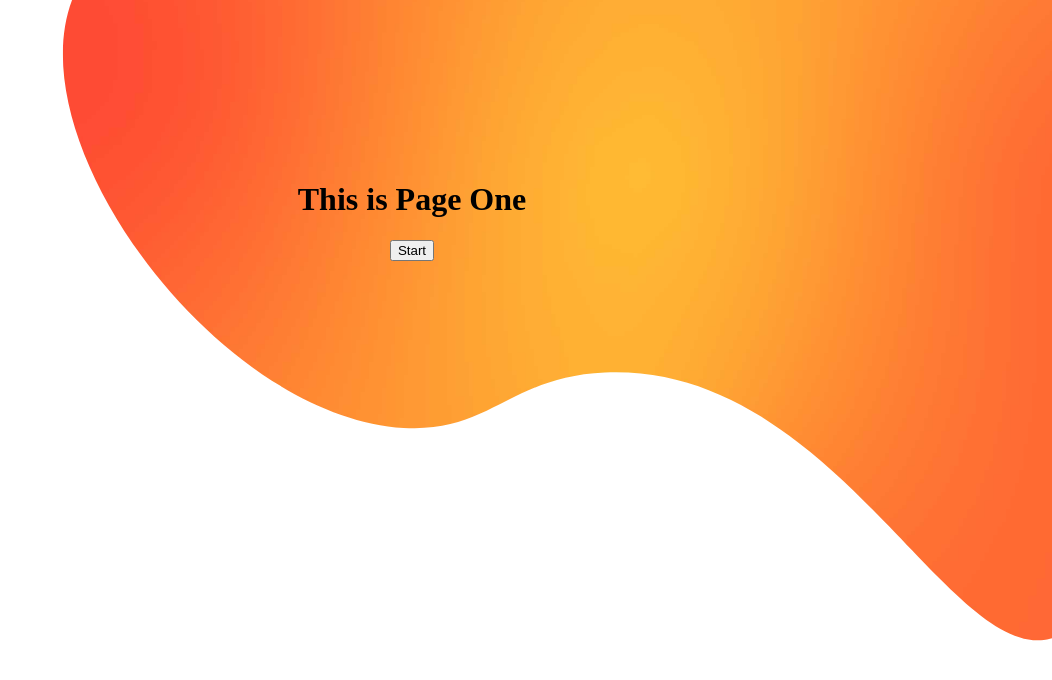
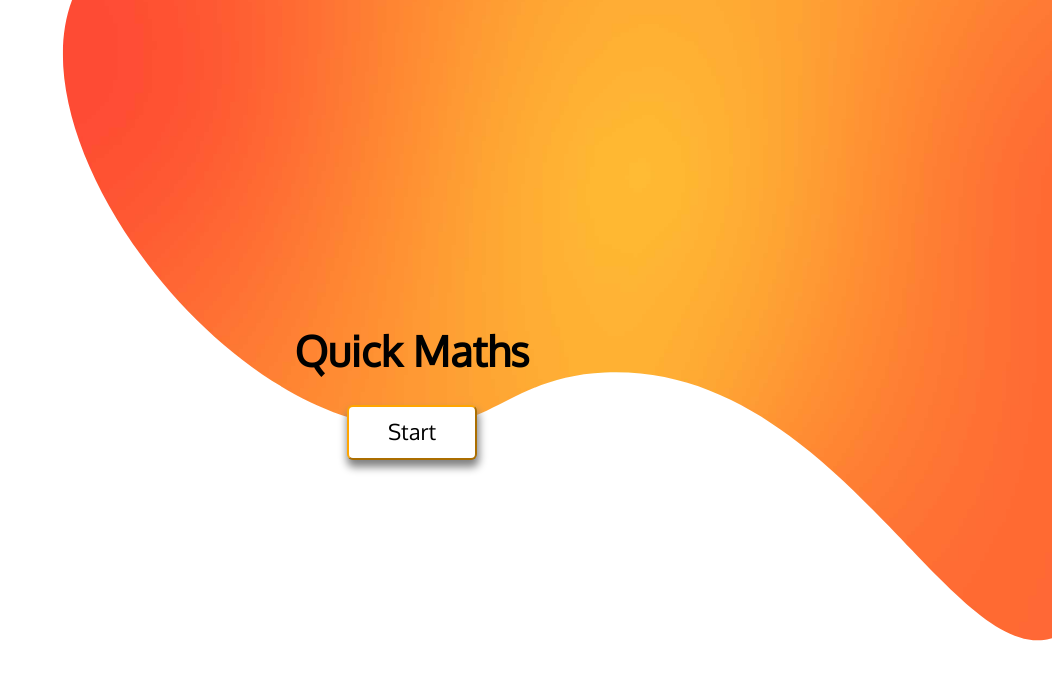
Before and after one commit to Cameron-FM/Quick-Maths, a Vue app in the folder app/: page / in a window 1280 px wide. Shown: the top 680 px of the page, without its empty margins (228-1280 px from the left). Built offline with nearby package versions, Linux system fonts and the light colour scheme.

Commit message:
Added new difficulty selection screen and updated start screen.

```diff
--- a/app/public/index.html
+++ b/app/public/index.html
@@ -5,7 +5,9 @@
     <meta http-equiv="X-UA-Compatible" content="IE=edge">
     <meta name="viewport" content="width=device-width,initial-scale=1.0">
     <link rel="icon" href="<%= BASE_URL %>favicon.ico">
-    <title>app</title>
+    <link href="https://fonts.googleapis.com/css?family=Oxygen&display=swap" rel="stylesheet">
+    <link href="https://fonts.googleapis.com/icon?family=Material+Icons" rel="stylesheet">
+    <title>App</title>
   </head>
   <body>
     <noscript>
--- a/app/src/App.vue
+++ b/app/src/App.vue
@@ -7,18 +7,24 @@
     <template v-if="currentPage === 2">
       <pageTwo @openPage = "changePage"/>
     </template>
+
+    <template v-if="currentPage === 3">
+      <pageThree @openPage = "changePage"/>
+    </template>
   </div>
 </template>
 
 <script>
 import pageOne from './components/pageOne'
 import pageTwo from './components/pageTwo'
+import pageThree from './components/pageThree'
 
 export default {
   name: 'app',
   components: {
     pageOne,
-    pageTwo
+    pageTwo,
+    pageThree
   },
   data: () => {
     return {
--- a/app/src/components/pageOne.vue
+++ b/app/src/components/pageOne.vue
@@ -13,7 +13,7 @@
     name: 'pageOne',
     data: () => {
       return {
-        msg: "This is Page One"
+        msg: "Quick Maths"
       }
     },
     methods: {
@@ -26,8 +26,21 @@
 
 <style lang="stylus" scoped>
   div
-    h1
+    h1, button
       color: black
+      font-family: 'Oxygen', sans-serif
+      font-size: 42px
+
+    button
+      font-size: 22px
+      padding-bottom: 4px
+      outline: none
+      width: 130px
+      height: 55px
+      background: white
+      border-color: orange
+      border-radius: 6px
+      box-shadow: 1px 6px 8px 1px grey
 
     img
       position: absolute
@@ -36,7 +49,7 @@
       z-index: -1
 
     div:nth-child(2)
-      margin-top: 20vh
+      margin-top: 37vh
       display: flex
       align-items: center
       flex-direction: column
--- /dev/null
+++ b/app/src/components/pageThree.vue
@@ -0,0 +1,46 @@
+<template>
+  <div>
+    <img src="@/assets/cutOut.svg">
+    <button class="backBtn" v-on:click = "back"><i class="material-icons">{{icon}}</i></button>
+  </div>
+</template>
+
+<script>
+  export default{
+    name: 'pageThree',
+    data: () => {
+      return {
+        msg: "This is Page Two",
+        icon: "arrow_back_ios"
+      }
+    },
+    methods: {
+      back: function(){
+        this.$emit("openPage", 2)
+      }
+    }
+  }
+</script>
+
+<style lang="stylus" scoped>
+  div
+    button
+      color: black
+      font-family: 'Oxygen', sans-serif
+
+    .backBtn
+      outline: none
+      background: white
+      font-size: 22px
+      border: none
+      padding-left: 10px
+      padding-top: 5px
+      text-shadow: 1px 2px 5px grey;
+
+    img
+      position: absolute
+      margin-top: 0
+      top: 0
+      z-index: -1
+
+</style>
--- a/app/src/components/pageTwo.vue
+++ b/app/src/components/pageTwo.vue
@@ -1,9 +1,13 @@
 <template>
   <div>
     <img src="@/assets/cutOut.svg">
+    <button class="backBtn" v-on:click = "back"><i class="material-icons">{{icon}}</i></button>
     <div>
-      <h1>{{ msg }}</h1>
-      <button v-on:click = "start">Back</button>
+      <ol>
+        <li v-for="difficulty in difficulties">
+          <button class="diffBtn" v-on:click = "Easy"> {{difficulty.text}} </button>
+        </li>
+      </ol>
     </div>
   </div>
 </template>
@@ -13,12 +17,17 @@
     name: 'pageTwo',
     data: () => {
       return {
-        msg: "This is Page Two"
+        icon: "arrow_back_ios",
+        difficulties : [
+          {text: 'Easy'}, {text: 'Medium'}, {text: 'Hard'}]
       }
     },
     methods: {
-      start: function(){
+      back: function(){
         this.$emit("openPage", 1)
+      },
+      Easy: function(){
+        this.$emit("openPage", 3)
       }
     }
   }
@@ -26,17 +35,42 @@
 
 <style lang="stylus" scoped>
   div
-    h1
+    h1, button
       color: black
+      font-family: 'Oxygen', sans-serif
+
+    .backBtn
+      outline: none
+      background: white
+      font-size: 22px
+      border: none
+      padding-left: 10px
+      padding-top: 5px
+      text-shadow: 1px 2px 5px grey;
+
+    ol, li
+      padding: 0
+      list-style-type:none
+
+    .diffBtn
+      font-size: 22px
+      outline: none
+      background-color: white
+      margin-bottom: 30px
+      width: 250px
+      height: 50px
+      border-color: orange
+      border-radius: 6px
+      box-shadow: 1px 6px 8px 1px grey
 
     img
       position: absolute
       margin-top: 0
-      top: @margin-top
-      z-index:-1
+      top: 0
+      z-index: -1
 
-    div:nth-child(2)
-      margin-top: 20vh
+    div:nth-child(3)
+      margin-top: 30vh
       display: flex
       align-items: center
       flex-direction: column
```
